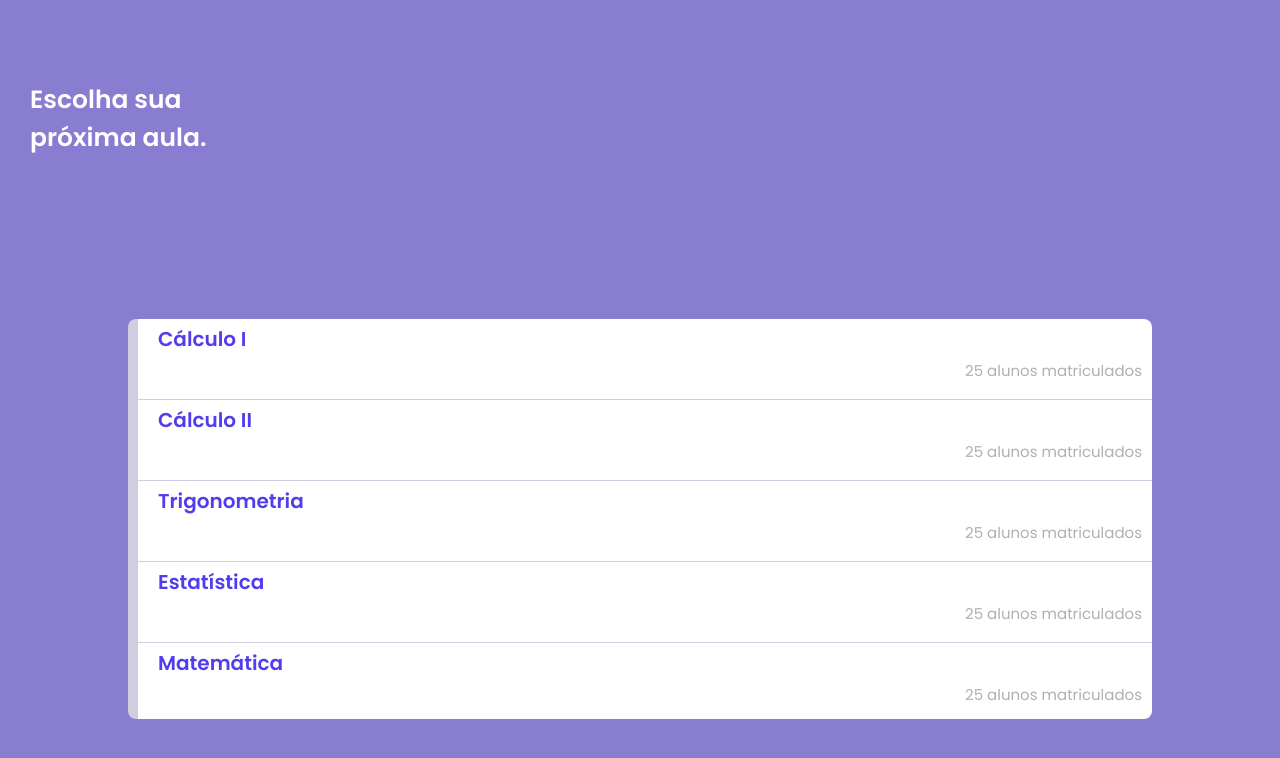
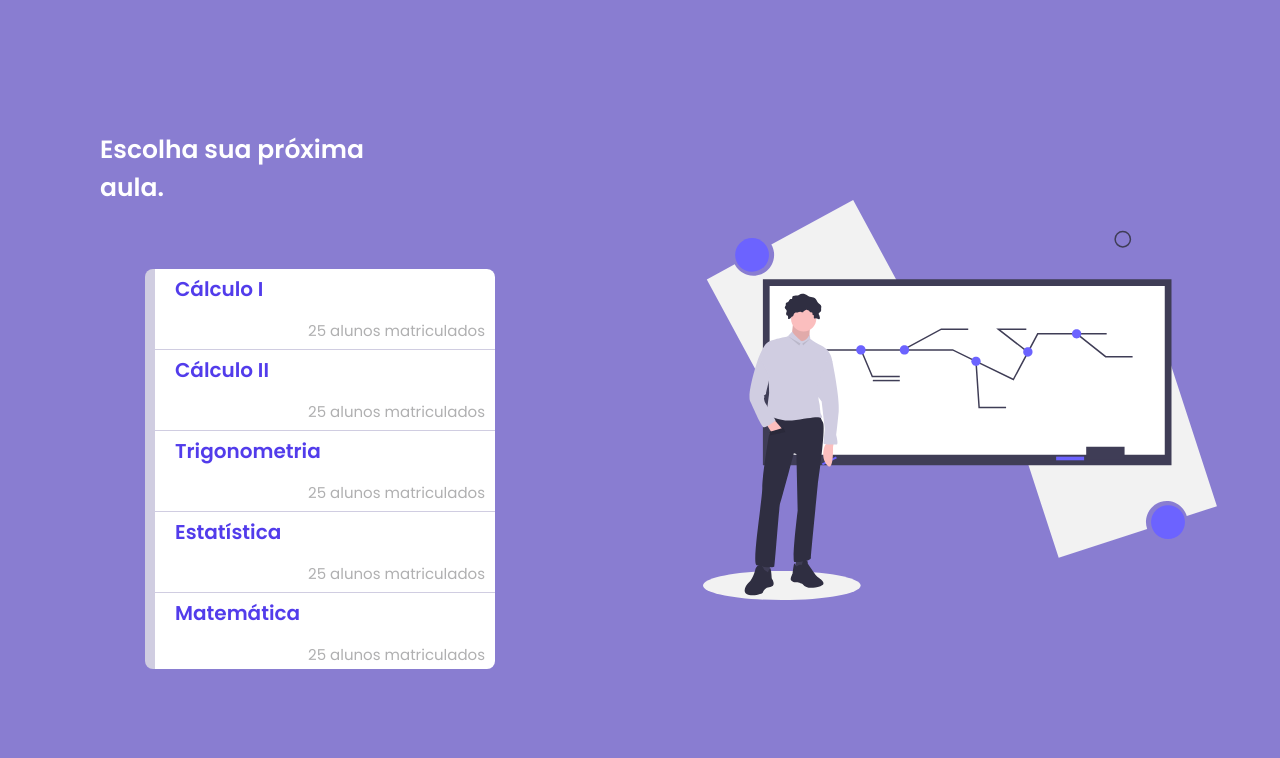
Before and after one commit to Joaopedromata/exam-eduCAT, a React (Create React App) app: page / in a window 1280 px wide. Shown: the top 758 px of the page. Built offline with nearby package versions, Linux system fonts and the light colour scheme.

Commit message:
init Classroom Screen

```diff
--- a/package.json
+++ b/package.json
@@ -8,6 +8,7 @@
     "@testing-library/user-event": "^12.1.10",
     "react": "^17.0.1",
     "react-dom": "^17.0.1",
+    "react-icons": "^3.11.0",
     "react-router-dom": "^5.2.0",
     "react-scripts": "4.0.0",
     "styled-components": "^5.2.0",
--- a/src/pages/Classes/index.js
+++ b/src/pages/Classes/index.js
@@ -1,5 +1,6 @@
 import React from 'react'
 import illustration from '../../assets/illustration.svg'
+import { useHistory } from 'react-router-dom'
 
 import {
     Container,
@@ -13,47 +14,50 @@ import {
 } from './styles'
 
 const Classes = () => {
+
+    const history = useHistory()
+
     return (
         <Container>
             <LeftSide>
                 <Title><h3>Escolha sua próxima aula.</h3></Title>
                 <ListSubject>
-                    <Subjects>
+                    <Subjects onClick={() => history.push('/sala-de-aula')}>
                         <div className="sidebar"/>
                         <div className="wrapper">
                             <h3>Cálculo I</h3>
                             <span>25 alunos matriculados</span>
                         </div>
                     </Subjects>
-                    <Subjects>
+                    <Subjects onClick={() => history.push('/sala-de-aula')}>
                         <div className="sidebar"/>
                         <div className="wrapper">
                             <h3>Cálculo II</h3>
                             <span>25 alunos matriculados</span>
                         </div>
                     </Subjects>
-                    <Subjects>
+                    <Subjects onClick={() => history.push('/sala-de-aula')}>
                         <div className="sidebar"/>
                         <div className="wrapper">
                             <h3>Trigonometria</h3>
                             <span>25 alunos matriculados</span>
                         </div>
                     </Subjects>
-                    <Subjects>
+                    <Subjects onClick={() => history.push('/sala-de-aula')}>
                         <div className="sidebar"/>
                         <div className="wrapper">
                             <h3>Estatística</h3>
                             <span>25 alunos matriculados</span>
                         </div>
                     </Subjects>
-                    <Subjects>
+                    <Subjects onClick={() => history.push('/sala-de-aula')}>
                         <div className="sidebar"/>
                         <div className="wrapper">
                             <h3>Matemática</h3>
                             <span>25 alunos matriculados</span>
                         </div>
                     </Subjects>
-                    <Subjects>
+                    <Subjects onClick={() => history.push('/sala-de-aula')}>
                         <div className="sidebar"/>
                         <div className="wrapper">
                             <h3>Matemática Financeira</h3>
--- a/src/pages/Classes/styles.js
+++ b/src/pages/Classes/styles.js
@@ -1,12 +1,17 @@
 import styled from 'styled-components'
 
 export const Container = styled.div`
-
     width: 100%;
-    height:100%;
+    height: 100%;
     display: flex;
     flex-direction: column;
     justify-content: center;
+
+    @media (min-width: 1080px) {
+        flex-direction: row;
+        justify-content: space-between;
+        align-items: center;
+    }
 `
 
 export const LeftSide = styled.section`
@@ -15,6 +20,11 @@ export const LeftSide = styled.section`
     justify-content: space-around;
     align-items: center;
     flex-direction: column;
+
+    @media (min-width: 1080px) {
+      height: 600px;
+      width: 50%;
+    }
 `
 
 export const Title = styled.div`
@@ -27,6 +37,12 @@ export const Title = styled.div`
         font-size: 25px;
         max-width: 220px;
     }
+
+    @media (min-width: 1080px) {
+      width: 500px;
+
+      > h3 { max-width: 300px; }
+    }
 `
 
 export const ListSubject = styled.ul`
@@ -38,6 +54,10 @@ export const ListSubject = styled.ul`
 
     ::-webkit-scrollbar {
         display: none;
+    }
+
+    @media (min-width: 1080px) {
+      width: 350px;
     }
 `
 
@@ -67,7 +87,7 @@ export const Subjects = styled.li`
         }
 
         & > span {
-            padding: 5px 10px 0 0;
+            padding: 15px 10px 0 0;
             font-size: 15px;
             text-align: end;
             color: var(--font-dark);
@@ -95,14 +115,25 @@ export const Subjects = styled.li`
         }
     }
 
-
 `
 
 export const RightSide = styled.section`
     display: none;
+
+    @media (min-width: 1080px) {
+      width: 50%;
+      display: flex;
+      align-items: center;
+      justify-content: center;
+    }
 `
 
 export const WelcomeImage = styled.img`
-    height: 100px;
+    height: 540px;
+
+    @media (max-width: 1800px) {
+      height: 400px;
+    }
+
 
 `
--- a/src/pages/Classroom/index.js
+++ b/src/pages/Classroom/index.js
@@ -0,0 +1,35 @@
+import React from 'react'
+
+import {
+    Container,
+    InputGroup,
+    SearchButton,
+    IconSearch,
+    ListGroup,
+    Title,
+    ListStudent,
+    Card
+} from './styles'
+
+const Classroom = () => {
+    return (
+        <Container>
+            <InputGroup>
+                <label htmlFor="search">Buscar</label>
+                <input name="search"/>
+                <SearchButton><IconSearch /></SearchButton>
+            </InputGroup>
+            <ListGroup>
+                <Title></Title>
+                <ListStudent>
+                    <Card>
+                       <h2>Camila Perez Sanchez</h2>
+                       <input name="absent" type="checkbox"/>
+                    </Card>
+                </ListStudent>
+            </ListGroup>
+        </Container>
+    )
+}
+
+export default Classroom
--- a/src/pages/Classroom/styles.js
+++ b/src/pages/Classroom/styles.js
@@ -0,0 +1,29 @@
+import styled from 'styled-components'
+
+export const Container = styled.div`
+    height: 100%;
+    width: 100%;
+
+    display: flex;
+    flex-direction: column;
+    align-items: center;
+    justify-content: center;
+`
+
+export const InputGroup = styled.div`
+    width: 80%;
+    display: flex;
+    flex-direction: column;
+`
+
+export const SearchButton = styled.div``
+
+export const IconSearch = styled.div``
+
+export const ListGroup = styled.div``
+
+export const Title = styled.div``
+
+export const ListStudent = styled.div``
+
+export const Card = styled.div``
--- a/src/routes.js
+++ b/src/routes.js
@@ -1,12 +1,14 @@
 import React from 'react'
 import { BrowserRouter, Route, Switch } from 'react-router-dom'
 import Classes from './pages/Classes'
+import Classroom from './pages/Classroom'
 
 const Routes = () => {
     return (
         <BrowserRouter>
             <Switch>
                 <Route path="/" exact component={Classes} />
+                <Route path="/sala-de-aula" component={Classroom} />
             </Switch>
         </BrowserRouter>
     )
```
Also changed, not shown: 1 other file (tests, documents, lock files or other folders).
